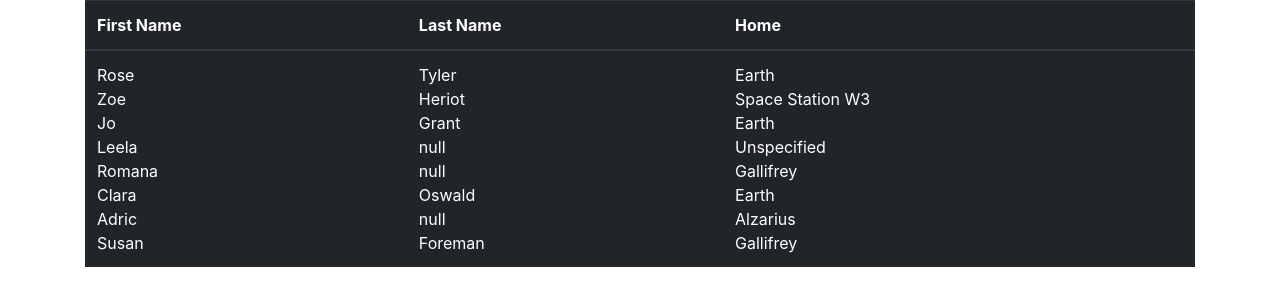
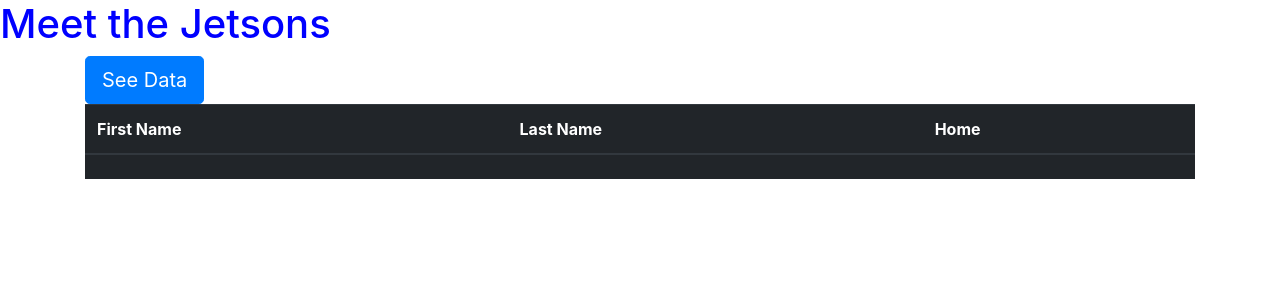
Before and after one commit to AceKingQueen/jetsons, a plain HTML site: page index.html in a window 1280 px wide. Drawn offline with nearby package versions, Linux system fonts and the light colour scheme.

Commit message:
add css stylesheet and add data button working

```diff
--- a/index.html
+++ b/index.html
@@ -22,16 +22,20 @@
   <!--Using Bootstrap to make a clean table that is easy to style-->
   <link rel="stylesheet" href="https://stackpath.bootstrapcdn.com/bootstrap/4.1.2/css/bootstrap.min.css" integrity="sha384-Smlep5jCw/wG7hdkwQ/Z5nLIefveQRIY9nfy6xoR1uRYBtpZgI6339F5dgvm/e9B"
     crossorigin="anonymous">
+  <link rel="stylesheet" href="style.css">
   <title>Jetson Space Station</title>
 </head>
 
 <body>
 
+  <h1>Meet the Jetsons</h1>
+
   <div class="container">
 
+      <button type="submit" class="btn btn-primary btn-lg"  id="add-data">See Data</button>
 
 
-    <table class="table table-hover table-dark">
+    <table class="table table-hover table-dark" id="data-table">
       <thead>
         <tr>
           <th scope="col">First Name</th>
--- a/javascript.js
+++ b/javascript.js
@@ -25,17 +25,43 @@
 
 console.log(table_data[0]);
 
-//loop over each object in the table_data array
-//display the corresponding object at the populate-table divs in the html
 
-table_data.forEach(function(item) {
-    $(".populate-first-name").append("<div>" + item.first_name + "</div>");
+$("#add-data").on("click", function(event) {
+
+    populateTable();
+
 });
 
-table_data.forEach(function(item) {
-    $(".populate-last-name").append("<div>" + item.last_name + "</div>");
-});
+function populateTable() {
 
-table_data.forEach(function(item) {
-    $(".populate-home").append("<div>" + item.home + "</div>");
-});
+    //create a new row and new cell for each item item in the array
+    var createRow = $("<tr></tr>");
+
+    table_data.forEach(function(item) {
+
+    var createCell = $("<td></td>").append(item.first_name);
+
+    createRow.append(createCell);
+
+    });
+
+    $("#data-table").append(createRow);
+}
+
+//loop over each object in the table_data array
+
+
+    //display the corresponding object at the populate divs in the html
+//     $(".populate-first-name").append("<div>" + item.first_name + "</div>");
+
+
+
+
+
+// table_data.forEach(function(item) {
+//     $(".populate-last-name").append("<div>" + item.last_name + "</div>");
+// });
+
+// table_data.forEach(function(item) {
+//     $(".populate-home").append("<div>" + item.home + "</div>");
+// });
--- /dev/null
+++ b/style.css
@@ -0,0 +1,3 @@
+h1 {
+    color: blue;
+}
```
